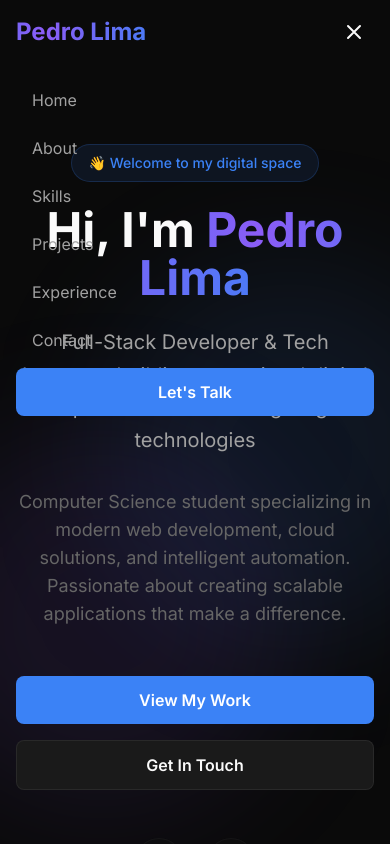
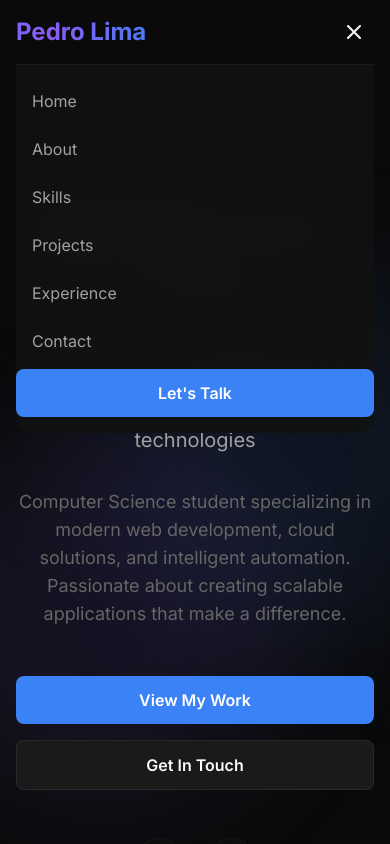
Before and after one commit to DevPedroLimaB/Portfolio.github.io, a Next.js app: page / in a window 390 px wide. Both pictures are taken after a click on the button "Toggle menu". Shown: the top 844 px of the page. Built offline with nearby package versions, Linux system fonts and the light colour scheme.

Commit message:
fix: adicionar fundo sólido ao menu mobile

```diff
--- a/components/Header.tsx
+++ b/components/Header.tsx
@@ -107,7 +107,7 @@ export default function Header() {
             initial={{ opacity: 0, height: 0 }}
             animate={{ opacity: 1, height: 'auto' }}
             exit={{ opacity: 0, height: 0 }}
-            className="md:hidden py-4 space-y-2"
+            className="md:hidden py-4 space-y-2 bg-background-secondary/95 backdrop-blur-xl rounded-b-2xl border-t border-background-tertiary"
           >
             {navItems.map((item) => (
               <Link
```
